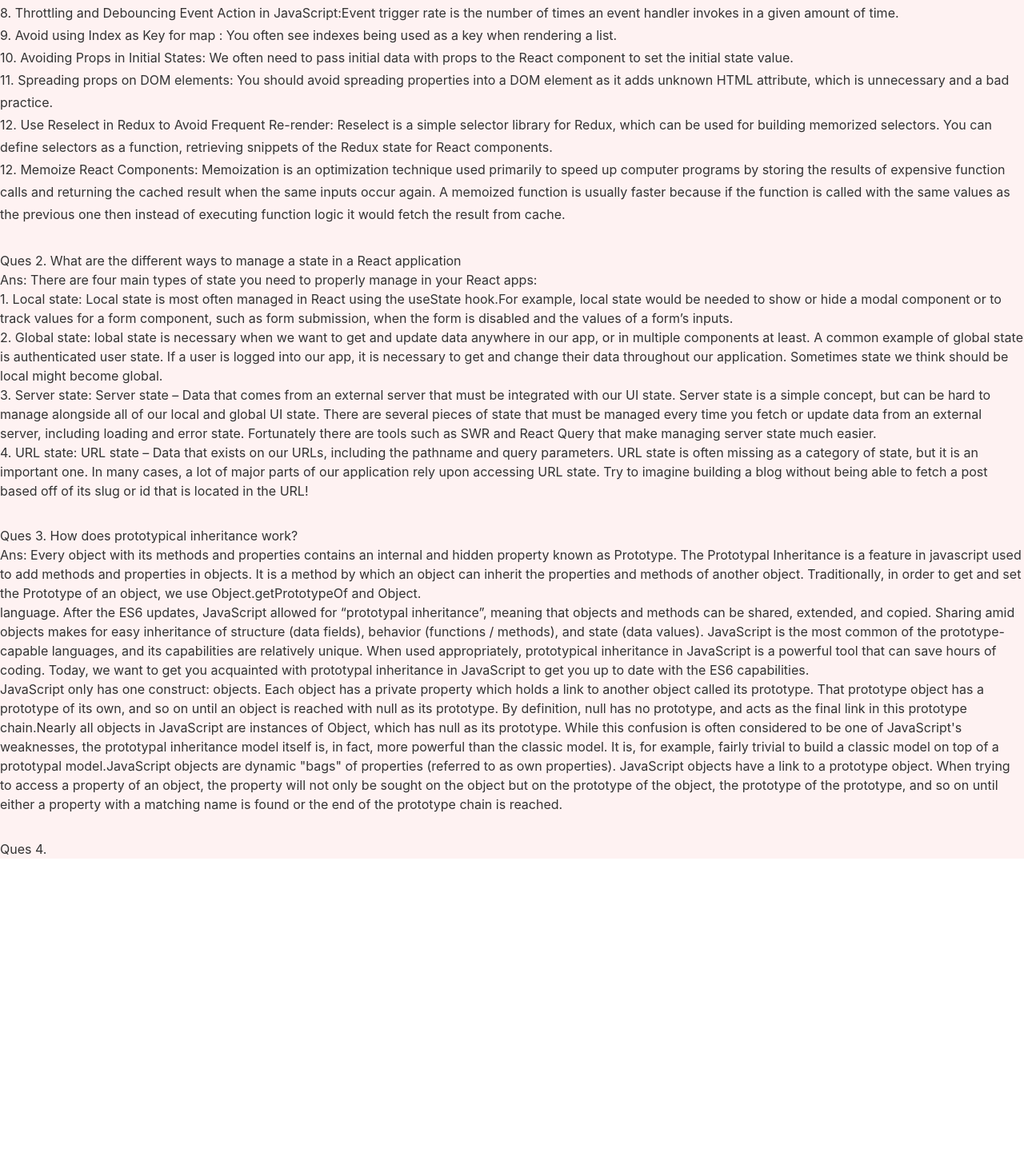
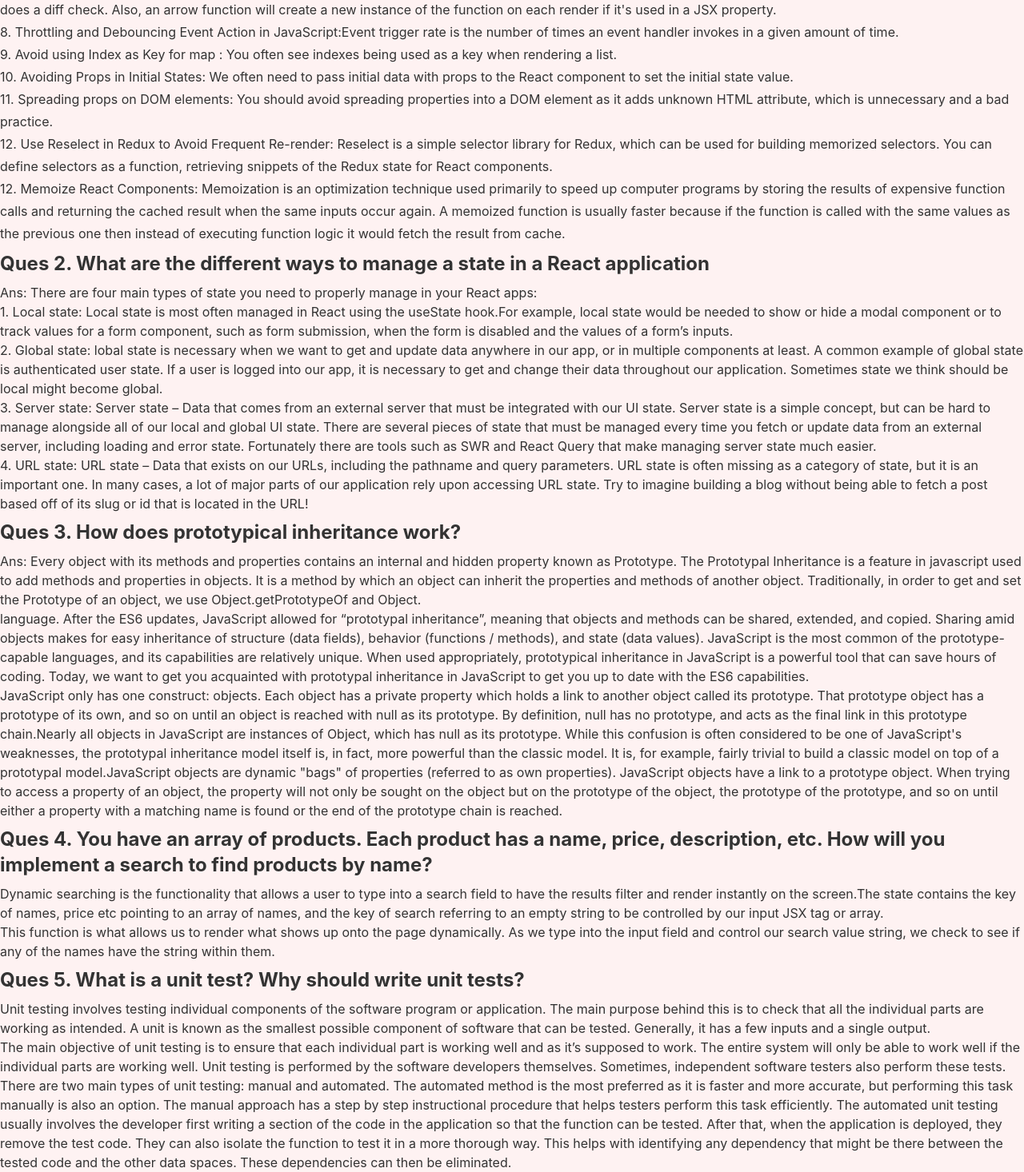
Before and after one commit to omarfurkan/vartrap-client, a React (Create React App) app: page /blog in a window 1280 px wide. Shown: the part 438-1904 px from the top of the page at 80% size. Before the commit the page ends 1512 px from the top, so only its background shows below. Built offline with nearby package versions, Linux system fonts and the light colour scheme; no server answers.

Commit message:
ques ans all set

```diff
--- a/src/Components/Blog/Blog.js
+++ b/src/Components/Blog/Blog.js
@@ -5,7 +5,7 @@ const Blog = () => {
         <div className='bg-red-50'>
             <div className='max-w-screen-2xl mx-auto '>
                 <h3 className='text-4xl	font-bold text-center py-4 text-primary'>Ques-Ans</h3>
-                <h4>Ques 1. How will you improve the performance of a React Application</h4>
+                <h4 className='text-2xl my-2 font-bold'>Ques 1. How will you improve the performance of a React Application</h4>
                 <p className='leading-7'>Ans: Internally, React uses several clever techniques to minimize the number of costly DOM operations required to update the UI.
                     <br />
                     1. Using Immutable Data Structures: Data immutability is not an architecture or design pattern, it’s an opinionated way of writing code.
@@ -32,7 +32,7 @@ const Blog = () => {
                     12. Memoize React Components: Memoization is an optimization technique used primarily to speed up computer programs by storing the results of expensive function calls and returning the cached result when the same inputs occur again. A memoized function is usually faster because if the function is called with the same values as the previous one then instead of executing function logic it would fetch the result from cache.
                 </p>
 
-                <h4 className='mt-8'>Ques 2. What are the different ways to manage a state in a React application</h4>
+                <h4 className='text-2xl my-2 font-bold'>Ques 2. What are the different ways to manage a state in a React application</h4>
                 <p>Ans: There are four main types of state you need to properly manage in your React apps:
                     <br />
                     1. Local state: Local state is most often managed in React using the useState hook.For example, local state would be needed to show or hide a modal component or to track values for a form component, such as form submission, when the form is disabled and the values of a form’s inputs.
@@ -57,7 +57,7 @@ const Blog = () => {
                     In many cases, a lot of major parts of our application rely upon accessing URL state. Try to imagine building a blog without being able to fetch a post based off of its slug or id that is located in the URL!
 
                 </p>
-                <h4 className='mt-8'>Ques 3.  How does prototypical inheritance work? </h4>
+                <h4 className='text-2xl my-2 font-bold'>Ques 3.  How does prototypical inheritance work? </h4>
                 <p>Ans: Every object with its methods and properties contains an internal and hidden property known as Prototype. The Prototypal Inheritance is a feature in javascript used to add methods and properties in objects. It is a method by which an object can inherit the properties and methods of another object. Traditionally, in order to get and set the Prototype of an object, we use Object.getPrototypeOf and Object.
                     <br />
                     language. After the ES6 updates, JavaScript allowed for “prototypal inheritance”, meaning that objects and methods can be shared, extended, and copied.
@@ -71,7 +71,20 @@ const Blog = () => {
                     JavaScript only has one construct: objects. Each object has a private property which holds a link to another object called its prototype. That prototype object has a prototype of its own, and so on until an object is reached with null as its prototype. By definition, null has no prototype, and acts as the final link in this prototype chain.Nearly all objects in JavaScript are instances of Object, which has null as its prototype.
                     While this confusion is often considered to be one of JavaScript's weaknesses, the prototypal inheritance model itself is, in fact, more powerful than the classic model. It is, for example, fairly trivial to build a classic model on top of a prototypal model.JavaScript objects are dynamic "bags" of properties (referred to as own properties). JavaScript objects have a link to a prototype object. When trying to access a property of an object, the property will not only be sought on the object but on the prototype of the object, the prototype of the prototype, and so on until either a property with a matching name is found or the end of the prototype chain is reached.
                 </p>
-                <h4 className='mt-8'>Ques 4.  </h4>
+                <h4 className='text-2xl my-2 font-bold'>Ques 4. You have an array of products. Each product has a name, price, description, etc. How will you implement a search to find products by name?  </h4>
+                <p>Dynamic searching is the functionality that allows a user to type into a search field to have the results filter and render instantly on the screen.The state contains the key of names, price etc pointing to an array of names, and the key of search referring to an empty string to be controlled by our input JSX tag or array.
+                    <br />
+                    This function is what allows us to render what shows up onto the page dynamically. As we type into the input field and control our search value string, we check to see if any of the names have the string within them.
+                </p>
+                <h4 className='text-2xl my-2 font-bold'>Ques 5. What is a unit test? Why should write unit tests?  </h4>
+                <p>Unit testing involves testing individual components of the software program or application. The main purpose behind this is to check that all the individual parts are working as intended. A unit is known as the smallest possible component of software that can be tested. Generally, it has a few inputs and a single output.
+                    <br />
+                    The main objective of unit testing is to ensure that each individual part is working well and as it’s supposed to work. The entire system will only be able to work well if the individual parts are working well. Unit testing is performed by the software developers themselves. Sometimes, independent software testers also perform these tests.
+
+                    There are two main types of unit testing: manual and automated. The automated method is the most preferred as it is faster and more accurate, but performing this task manually is also an option. The manual approach has a step by step instructional procedure that helps testers perform this task efficiently. The automated unit testing usually involves the developer first writing a section of the code in the application so that the function can be tested.
+
+                    After that, when the application is deployed, they remove the test code. They can also isolate the function to test it in a more thorough way. This helps with identifying any dependency that might be there between the tested code and the other data spaces. These dependencies can then be eliminated.
+                </p>
             </div>
         </div>
     );
```
